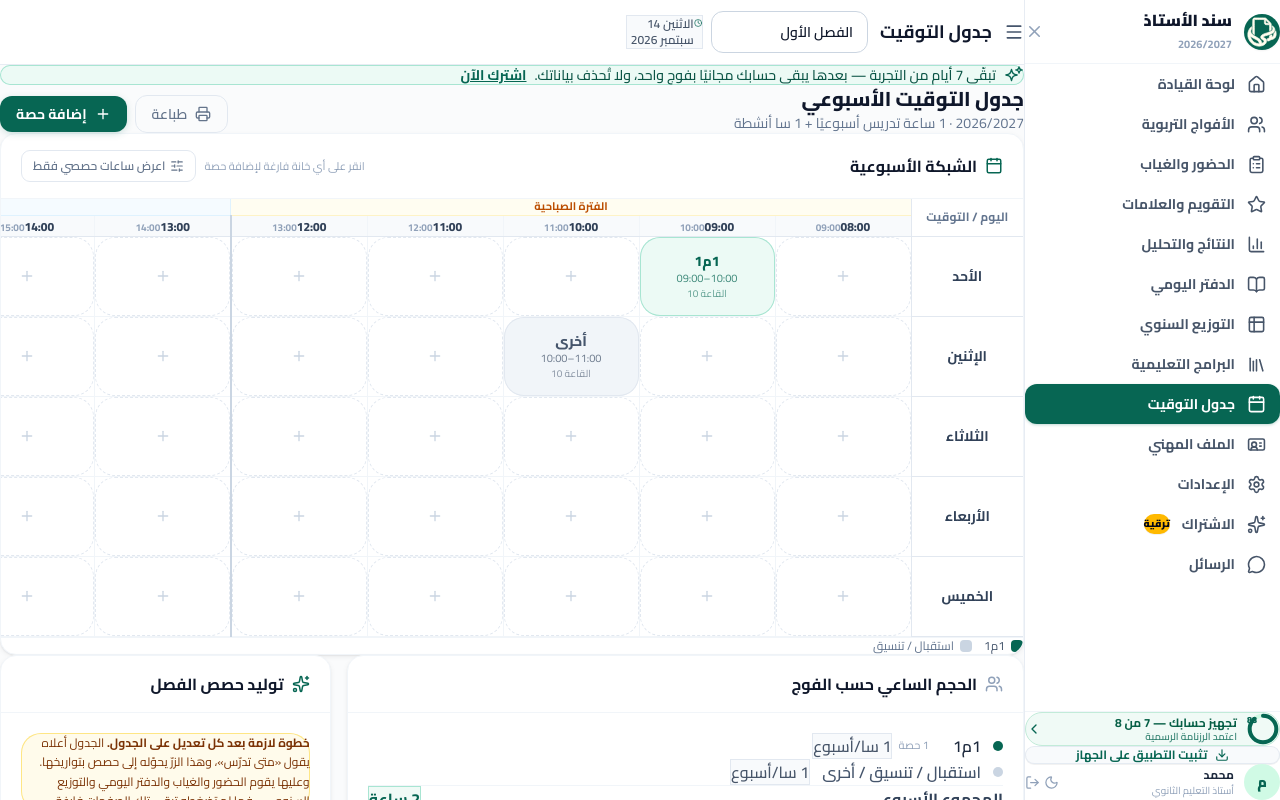
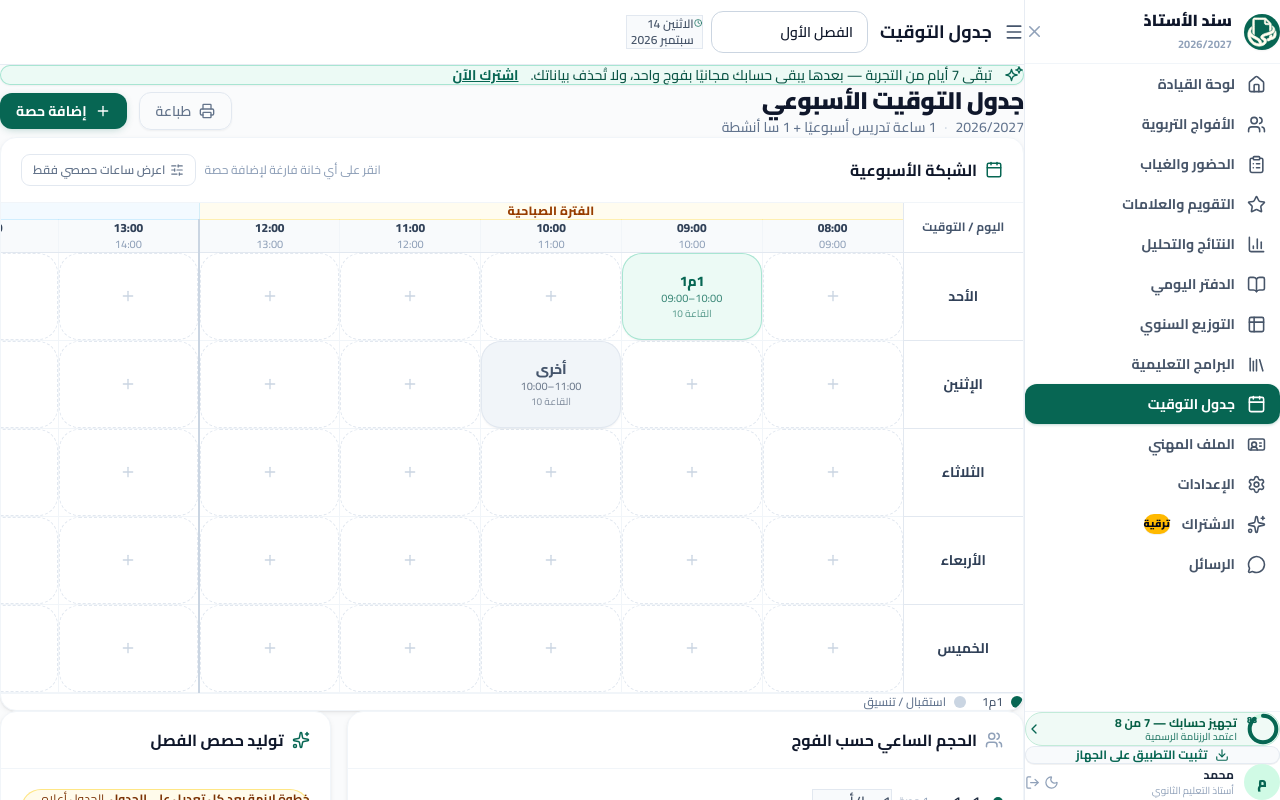
Before and after one commit to adaikamohammed/dz-teacher-hub, a Next.js app in the folder mathtracker/: page /teacher/timetable in a window 1280 px wide. Shown: the top 800 px of the page. Built offline with nearby package versions, Linux system fonts and the light colour scheme.

Commit message:
style(timetable): add generous padding, fix stacked time headers, and establish anti-clutter flex rhythm

```diff
--- a/mathtracker/src/app/teacher/layout.tsx
+++ b/mathtracker/src/app/teacher/layout.tsx
@@ -153,8 +153,8 @@ export default function TeacherLayout({ children }: { children: React.ReactNode
 
         {/* Top Trial Banner matching Image 3 & Image 2 (full max-w-[1600px] alignment) */}
         {activeTab !== 'subscribe' && (
-          <div className="no-print max-w-[1600px] mx-auto w-full px-4 sm:px-6 mt-4">
-            <div className="flex flex-wrap items-center gap-2 rounded-xl px-4 py-3 text-sm ring-1 ring-inset bg-[#ecfaf5] dark:bg-[#076653]/15 text-[#0a5445] dark:text-emerald-300 ring-[#a8e5d2] dark:ring-[#076653]/40">
+          <div className="no-print max-w-[1600px] mx-auto w-full px-4 sm:px-8 pt-5">
+            <div className="flex flex-wrap items-center gap-3 rounded-xl px-5 py-3.5 text-sm ring-1 ring-inset bg-[#ecfaf5] dark:bg-[#076653]/15 text-[#0a5445] dark:text-emerald-300 ring-[#a8e5d2] dark:ring-[#076653]/40 shadow-xs">
               <svg className="w-5 h-5 shrink-0 text-[#076653] dark:text-emerald-400" fill="none" viewBox="0 0 24 24" strokeWidth="1.6" stroke="currentColor" aria-hidden="true" strokeLinecap="round" strokeLinejoin="round">
                 <path d="M9.813 15.904L9 18.75l-.813-2.846a4.5 4.5 0 00-3.09-3.09L2.25 12l2.846-.813a4.5 4.5 0 003.09-3.09L9 5.25l.813 2.846a4.5 4.5 0 003.09 3.09L15.75 12l-2.846.813a4.5 4.5 0 00-3.09 3.09zM18.259 8.715L18 9.75l-.259-1.035a3.375 3.375 0 00-2.455-2.456L14.25 6l1.036-.259a3.375 3.375 0 002.455-2.456L18 2.25l.259 1.035a3.375 3.375 0 002.456 2.456L21.75 6l-1.035.259a3.375 3.375 0 00-2.456 2.456z"/>
               </svg>
--- a/mathtracker/src/app/teacher/timetable/page.tsx
+++ b/mathtracker/src/app/teacher/timetable/page.tsx
@@ -272,21 +272,23 @@ export default function TimetablePage() {
   }
 
   return (
-    <main className="flex-1 p-4 sm:p-6 max-w-[1600px] w-full mx-auto animate-fade-in" dir="rtl">
+    <main className="flex-1 px-4 sm:px-8 py-6 max-w-[1600px] w-full mx-auto animate-fade-in space-y-6" dir="rtl">
       {/* ── Page Header Bar (matching Sanad Al-Ustadh) ── */}
-      <div className="flex flex-wrap items-end justify-between gap-3 mb-5">
+      <div className="flex flex-wrap items-center justify-between gap-4 pb-1">
         <div className="min-w-0">
-          <h2 className="text-xl font-extrabold text-slate-900 dark:text-white">جدول التوقيت الأسبوعي</h2>
-          <p className="text-sm text-slate-500 dark:text-slate-400 mt-1">
-            2026/2027 · {teachingHours} ساعة تدريس أسبوعيًا + {otherHours} سا أنشطة
+          <h2 className="text-2xl font-black text-slate-900 dark:text-white tracking-tight">جدول التوقيت الأسبوعي</h2>
+          <p className="text-sm font-medium text-slate-500 dark:text-slate-400 mt-1.5 flex items-center gap-2">
+            <span>2026/2027</span>
+            <span className="text-slate-300 dark:text-slate-700">·</span>
+            <span>{teachingHours} ساعة تدريس أسبوعيًا + {otherHours} سا أنشطة</span>
           </p>
         </div>
 
-        <div className="flex flex-wrap items-center gap-2 no-print w-full sm:w-auto [&>*]:flex-1 sm:[&>*]:flex-none">
+        <div className="flex flex-wrap items-center gap-3 no-print w-full sm:w-auto [&>*]:flex-1 sm:[&>*]:flex-none">
           <button
             type="button"
             onClick={() => window.print()}
-            className="btn-ghost no-print"
+            className="btn-ghost px-4 py-2 text-sm font-bold flex items-center gap-2 shadow-xs"
           >
             <Printer size={16} />
             <span>طباعة</span>
@@ -295,7 +297,7 @@ export default function TimetablePage() {
           <button
             type="button"
             onClick={() => handleOpenAdd(0, 8)}
-            className="btn-primary"
+            className="btn-primary px-4 py-2 text-sm font-bold flex items-center gap-2 shadow-xs"
           >
             <Plus size={16} />
             <span>إضافة حصة</span>
@@ -305,29 +307,29 @@ export default function TimetablePage() {
 
       {/* Generation Alert Feedback */}
       {generationNotice && (
-        <div className="mb-5 bg-emerald-50 dark:bg-emerald-950/40 border border-emerald-200 dark:border-emerald-800 text-[#076653] dark:text-emerald-300 p-4 rounded-xl text-sm font-semibold flex items-center gap-3 animate-fade-in shadow-xs">
+        <div className="bg-emerald-50 dark:bg-emerald-950/40 border border-emerald-200 dark:border-emerald-800 text-[#076653] dark:text-emerald-300 p-4 rounded-xl text-sm font-semibold flex items-center gap-3 animate-fade-in shadow-xs">
           <Check size={20} className="shrink-0 text-[#076653] dark:text-emerald-400" />
           <span>{generationNotice}</span>
         </div>
       )}
 
       {/* ── Desktop Weekly Grid Card (hidden lg:block) ── */}
-      <div className="card overflow-hidden mb-5 hidden lg:block">
-        <div className="card-head">
-          <h3 className="card-title">
+      <div className="card overflow-hidden shadow-xs border border-slate-200/80 dark:border-slate-800 hidden lg:block">
+        <div className="card-head px-6 py-4 border-b border-slate-100 dark:border-slate-800 flex items-center justify-between">
+          <h3 className="card-title text-base font-bold text-slate-900 dark:text-white flex items-center gap-2.5">
             <Calendar size={18} className="text-[#076653] dark:text-emerald-400 shrink-0" />
             <span>الشبكة الأسبوعية</span>
           </h3>
 
-          <div className="card-tools no-print flex items-center gap-3">
-            <span className="hidden xl:inline text-[11px] text-slate-400">
+          <div className="card-tools no-print flex items-center gap-4">
+            <span className="text-xs font-medium text-slate-400">
               انقر على أي خانة فارغة لإضافة حصة
             </span>
 
             <button
               type="button"
               onClick={() => setIsOnlyMyHours(!isOnlyMyHours)}
-              className="btn-ghost btn-xs text-slate-600 dark:text-slate-300"
+              className="btn-ghost btn-xs text-xs font-semibold px-3 py-1.5 rounded-lg flex items-center gap-1.5 text-slate-600 dark:text-slate-300 hover:bg-slate-100 dark:hover:bg-slate-800 transition-colors"
               title="إخفاء الساعات الفارغة وإظهار ساعات حصصك وحدها"
             >
               <SlidersHorizontal size={14} />
@@ -337,11 +339,11 @@ export default function TimetablePage() {
         </div>
 
         <div className="overflow-x-auto">
-          <table className="table-fixed border-collapse text-sm w-full" style={{ minWidth: isOnlyMyHours ? '100%' : '83.5rem' }}>
+          <table className="table-fixed border-collapse text-sm w-full" style={{ minWidth: isOnlyMyHours ? '100%' : '86rem' }}>
             <colgroup>
-              <col style={{ width: isOnlyMyHours ? '9rem' : '7rem' }} />
+              <col style={{ width: isOnlyMyHours ? '10rem' : '7.5rem' }} />
               {displayedPeriods.map(p => (
-                <col key={p.hour} style={{ width: isOnlyMyHours ? 'auto' : '8.5rem' }} />
+                <col key={p.hour} style={{ width: isOnlyMyHours ? 'auto' : '8.8rem' }} />
               ))}
             </colgroup>
 
@@ -349,7 +351,7 @@ export default function TimetablePage() {
               <tr>
                 <th
                   rowSpan={2}
-                  className="sticky start-0 z-20 bg-white dark:bg-slate-900 border-b border-e border-slate-200 dark:border-slate-800 px-3 py-2 text-xs font-bold text-slate-500 dark:text-slate-400 shadow-[-6px_0_10px_-8px_rgba(15,23,42,.25)]"
+                  className="sticky start-0 z-20 bg-white dark:bg-slate-900 border-b border-e border-slate-200 dark:border-slate-800 px-4 py-3 text-xs font-bold text-slate-600 dark:text-slate-400 shadow-[-6px_0_12px_-8px_rgba(15,23,42,.15)] text-center align-middle"
                 >
                   اليوم / التوقيت
                 </th>
@@ -357,7 +359,7 @@ export default function TimetablePage() {
                 {morningPeriods.length > 0 && (
                   <th
                     colSpan={morningPeriods.length}
-                    className="bg-amber-50/70 dark:bg-amber-950/20 border-b border-s border-amber-100 dark:border-amber-900/40 px-2 py-1.5 text-[11px] font-bold text-amber-700 dark:text-amber-400 text-center"
+                    className="bg-amber-50/80 dark:bg-amber-950/30 border-b border-s border-amber-200/60 dark:border-amber-900/40 px-3 py-2 text-xs font-extrabold text-amber-800 dark:text-amber-300 text-center tracking-wide"
                   >
                     الفترة الصباحية
                   </th>
@@ -366,7 +368,7 @@ export default function TimetablePage() {
                 {afternoonPeriods.length > 0 && (
                   <th
                     colSpan={afternoonPeriods.length}
-                    className="bg-sky-50/70 dark:bg-sky-950/20 border-b border-s border-sky-100 dark:border-sky-900/40 px-2 py-1.5 text-[11px] font-bold text-sky-700 dark:text-sky-400 text-center"
+                    className="bg-sky-50/80 dark:bg-sky-950/30 border-b border-s border-sky-200/60 dark:border-sky-900/40 px-3 py-2 text-xs font-extrabold text-sky-800 dark:text-sky-300 text-center tracking-wide"
                   >
                     الفترة المسائية
                   </th>
@@ -383,13 +385,15 @@ export default function TimetablePage() {
                         isTransitionToAfternoon
                           ? 'border-s-2 border-s-slate-300 dark:border-s-slate-600'
                           : 'border-s-slate-100 dark:border-s-slate-800'
-                      } px-1 py-2 text-center`}
+                      } px-2 py-2 text-center align-middle`}
                     >
-                      <div className="text-xs font-extrabold text-slate-700 dark:text-slate-200 nums">
-                        {period.start}
-                      </div>
-                      <div className="text-[10px] text-slate-400 dark:text-slate-500 nums">
-                        {period.end}
+                      <div className="flex flex-col items-center justify-center py-0.5 select-none">
+                        <span className="text-xs font-extrabold text-slate-700 dark:text-slate-200 nums leading-snug">
+                          {period.start}
+                        </span>
+                        <span className="text-[11px] font-medium text-slate-400 dark:text-slate-500 nums leading-snug mt-0.5">
+                          {period.end}
+                        </span>
                       </div>
                     </th>
                   )
@@ -401,8 +405,8 @@ export default function TimetablePage() {
               {DAYS.map(day => (
                 <tr key={day.index}>
                   {/* Sticky Day Column */}
-                  <td className="sticky start-0 z-10 bg-white dark:bg-slate-900 border-b border-e border-slate-200 dark:border-slate-800 px-3 py-3 font-bold text-center shadow-[-6px_0_10px_-8px_rgba(15,23,42,.25)]">
-                    <div className="text-slate-700 dark:text-slate-200">{day.name}</div>
+                  <td className="sticky start-0 z-10 bg-white dark:bg-slate-900 border-b border-e border-slate-200 dark:border-slate-800 px-4 py-3.5 font-bold text-sm text-center shadow-[-6px_0_12px_-8px_rgba(15,23,42,.15)]">
+                    <div className="text-slate-700 dark:text-slate-200 font-bold">{day.name}</div>
                   </td>
 
                   {/* Hours Cells */}
@@ -419,23 +423,23 @@ export default function TimetablePage() {
                           isTransitionToAfternoon
                             ? 'border-s-2 border-s-slate-300 dark:border-s-slate-600'
                             : 'border-s-slate-100 dark:border-s-slate-800/80'
-                        } p-1.5 h-20 align-middle`}
+                        } p-2 h-22 align-middle`}
                       >
                         {slot ? (
                           <div
-                            className={`group relative h-full rounded-xl px-3 py-2 flex flex-col justify-center text-center transition-all ${
+                            className={`group relative h-full rounded-xl px-3.5 py-2 flex flex-col justify-center text-center transition-all shadow-xs ${
                               slot.kind === 'lesson'
                                 ? 'bg-[#ecfaf5] dark:bg-[#076653]/15 text-[#076653] dark:text-emerald-300 ring-[#a8e5d2] dark:ring-[#076653]/40 ring-1 ring-inset'
                                 : 'bg-slate-100 dark:bg-slate-800 text-slate-600 dark:text-slate-300 ring-slate-200 dark:ring-slate-700 ring-1 ring-inset'
                             }`}
                           >
-                            <div className="font-extrabold text-sm truncate">
+                            <div className="font-extrabold text-sm truncate tracking-tight">
                               {slot.groupName}
                             </div>
-                            <div className="text-[11px] opacity-75 nums">
+                            <div className="text-[11px] font-medium opacity-75 nums mt-0.5">
                               {slot.startTime}–{slot.endTime}
                             </div>
-                            <div className="text-[10px] opacity-60">
+                            <div className="text-[10px] font-medium opacity-60 mt-0.5">
                               {slot.room}
                             </div>
 
@@ -444,7 +448,7 @@ export default function TimetablePage() {
                               <button
                                 type="button"
                                 onClick={e => handleOpenEdit(slot, e)}
-                                className="p-1 rounded-lg bg-white/90 hover:bg-white dark:bg-slate-900/90 dark:hover:bg-slate-900 text-slate-500 hover:text-[#076653] shadow-xs transition cursor-pointer"
+                                className="p-1 rounded-lg bg-white/95 hover:bg-white dark:bg-slate-900/95 dark:hover:bg-slate-900 text-slate-500 hover:text-[#076653] shadow-xs transition cursor-pointer"
                                 title="تعديل"
                               >
                                 <Edit2 size={13} />
@@ -452,7 +456,7 @@ export default function TimetablePage() {
                               <button
                                 type="button"
                                 onClick={e => handleDeleteSlot(slot.id, e)}
-                                className="p-1 rounded-lg bg-white/90 hover:bg-white dark:bg-slate-900/90 dark:hover:bg-slate-900 text-slate-300 hover:text-rose-600 shadow-xs transition cursor-pointer"
+                                className="p-1 rounded-lg bg-white/95 hover:bg-white dark:bg-slate-900/95 dark:hover:bg-slate-900 text-slate-300 hover:text-rose-600 shadow-xs transition cursor-pointer"
                                 title="حذف"
                               >
                                 <Trash2 size={13} />
@@ -479,17 +483,18 @@ export default function TimetablePage() {
         </div>
 
         {/* Legend (دليل الألوان) */}
-        <div className="flex flex-wrap items-center gap-3 px-5 py-3 border-t border-slate-100 dark:border-slate-800 text-xs">
-          <span className="inline-flex items-center gap-1.5 text-slate-600 dark:text-slate-300">
-            <span className="w-3 h-3 rounded bg-[#076653]" />
+        <div className="flex flex-wrap items-center gap-4 px-6 py-3.5 border-t border-slate-100 dark:border-slate-800 text-xs font-medium">
+          <span className="inline-flex items-center gap-2 text-slate-600 dark:text-slate-300">
+            <span className="w-3 h-3 rounded-full bg-[#076653]" />
             <span>1م1</span>
           </span>
-          <span className="inline-flex items-center gap-1.5 text-slate-500 dark:text-slate-400">
-            <span className="w-3 h-3 rounded bg-slate-300 dark:bg-slate-600" />
+          <span className="inline-flex items-center gap-2 text-slate-500 dark:text-slate-400">
+            <span className="w-3 h-3 rounded-full bg-slate-300 dark:bg-slate-600" />
             <span>استقبال / تنسيق</span>
           </span>
         </div>
       </div>
+
 
       {/* ── Mobile List View (lg:hidden) ── */}
       <div className="lg:hidden space-y-3 mb-5">
```
